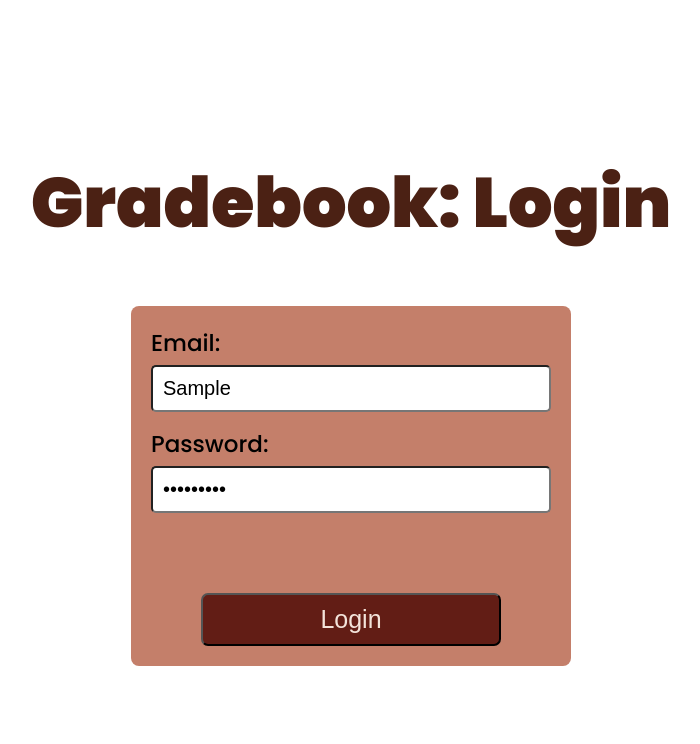
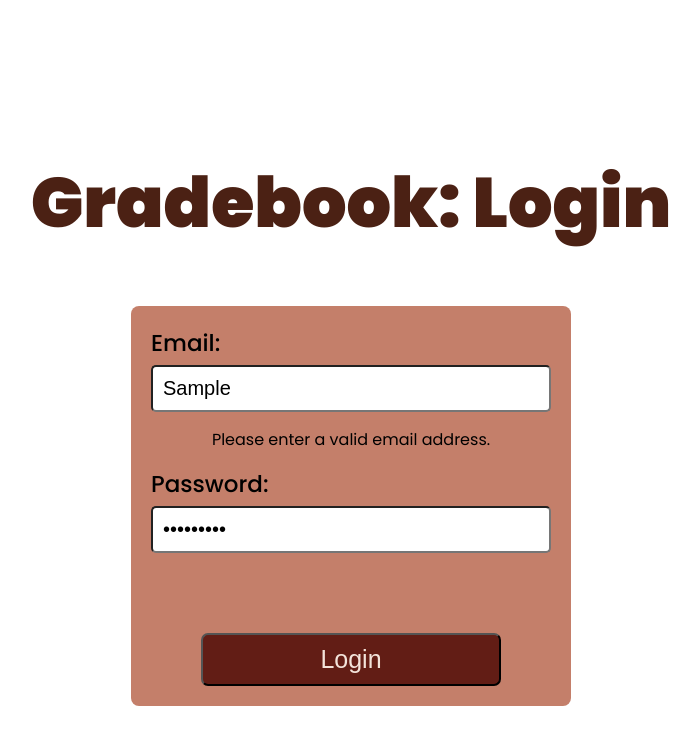
Before and after one commit to codralexandra/MPI-Catalog, a React (Create React App) app in the folder frontend/: page /login in a window 1280 px wide. Both pictures are taken after typing "Sample", "Sample123" into the empty fields and a click on the button "Login". Shown: the top 744 px of the page, without its empty margins (289-989 px from the left). Built offline with nearby package versions, Linux system fonts and the light colour scheme; no server answers.

Commit message:
SCRUM-43 Implemented email regex validation on form submit

```diff
--- a/frontend/src/Components/Login.js
+++ b/frontend/src/Components/Login.js
@@ -11,7 +11,10 @@ function Login() {
 
     const [login, setLogin] = useState("");
     const [pwd, setPwd] = useState("");
+    const [error, setError] = useState("");
     const navigate = useNavigate();
+
+    const emailRegex = /^[a-zA-Z.]+@unitbv\.ro$/;
 
     useEffect(() => {
         loginRef.current.focus();
@@ -27,6 +30,13 @@ function Login() {
 
     const handleLogin = async (e) => {
         e.preventDefault();
+
+        if(!emailRegex.test(login)){
+            setError("Please enter a valid email address.");
+            return;
+        }
+
+        setError("");
 
         try {
             const formData = new URLSearchParams();
@@ -70,6 +80,8 @@ function Login() {
                     />
                 </div>
 
+                {error && <div className="error-message">{error}</div>}
+
                 <div className="input-group">
                     <label htmlFor="password">Password:</label>
                     <input
```
